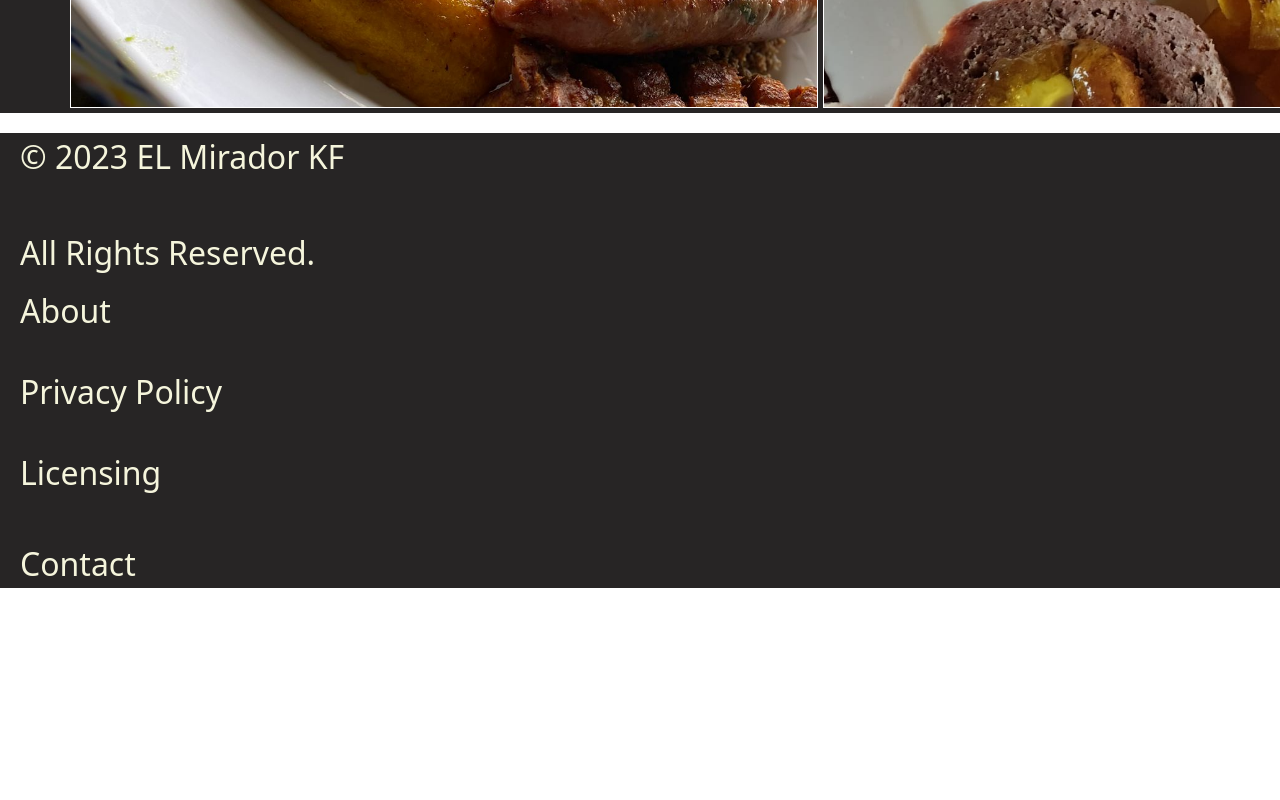
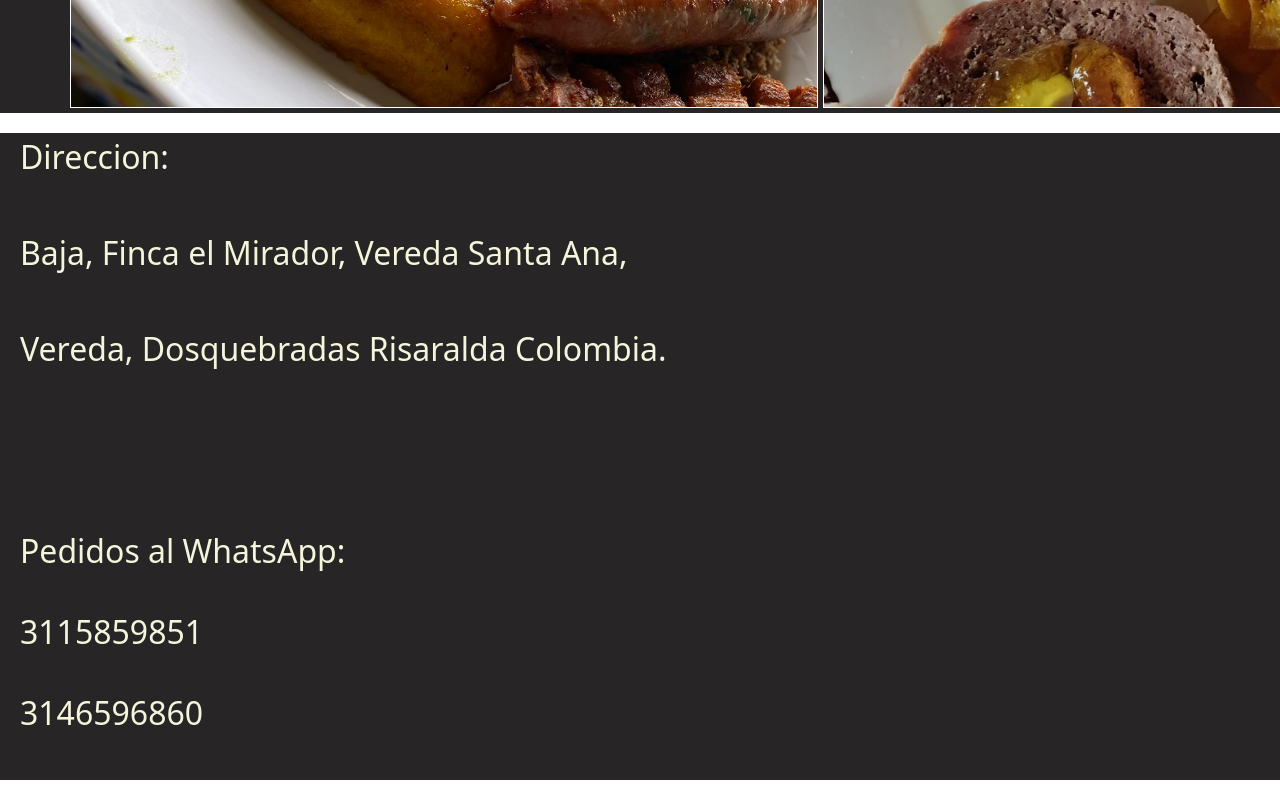
Before and after one commit to lehder/El-mirador-KF, an Angular app: page /home in a window 1280 px wide. Shown: the part 4312-5112 px from the top of the page. Before the commit the page ends 4920 px from the top, so only its background shows below. Built offline with nearby package versions, Linux system fonts and the light colour scheme.

Commit message:
Ajustes del font-size en el footer

```diff
--- a/src/app/domains/shared/components/contact/contact.component.css
+++ b/src/app/domains/shared/components/contact/contact.component.css
@@ -126,16 +126,15 @@
 
     @media screen and (max-width: 480px) {
       body {
-        width: -webkit-fill-available;
-        height: 800px;
-        ;
+        /* width: -webkit-fill-available; */
+        height: 1300px;
 
       }
       .contact {
         /*  border: 1px solid red; */
          background: rgb(39, 37, 37);
          width: 1670px;
-         height: 1000px;
+         height: 1300px;
          padding: 20px;
        }
        .form {
@@ -143,18 +142,28 @@
         margin:  auto;
         max-inline-size: 1100px;
       }
+      .form input, .form textarea {
+        height: 100px;
+        font-size: xx-large;
+      }
       .tag span {
-        font-size: 1rem;
+        font-size: 2.8rem;
         padding: 0;
       }
       .form label {
-        font-size: 0.8rem;
+        font-size: 2.8rem;
       }
       .h3 {
         font-size: 1.5rem;
       }
       .btn .primary .full {
-        font-size: 2.0rem;
+        font-size: 7.0rem;
+      }
+      .full {
+        height: 150px;
+      }
+      .btn.full {
+        font-size: 3rem;
       }
     }
 
--- a/src/app/domains/shared/components/footer/footer.component.html
+++ b/src/app/domains/shared/components/footer/footer.component.html
@@ -2,20 +2,22 @@
 
 <footer class="bg-black rounded-lg shadow m-4 dark:bg-gray-800">
     <div class="w-full mx-auto max-w-screen-xl p-4 md:flex md:items-center md:justify-between">
-      <span class="text-sm text-gray-500 sm:text-center dark:text-gray-400">© 2023 <a href="https://flowbite.com/" class="hover:underline">EL Mirador KF</a><br><br>All Rights Reserved.
-    </span>
+        <span class="text-sm text-gray-500 sm:text-center dark:text-gray-400"><a href="" class="hover:underline">Direccion:<br><br> Baja, Finca el Mirador, Vereda Santa Ana,<br><br> Vereda, Dosquebradas Risaralda Colombia. <br> <br>  </a><br><br>
+        </span>
+      <!-- <span class="text-sm text-gray-500 sm:text-center dark:text-gray-400">© 2023 <a href="" class="hover:underline">EL Mirador KF</a><br><br>All Rights Reserved.
+    </span>-->
     <ul class="flex flex-wrap items-center mt-3 text-sm font-medium text-gray-500 dark:text-gray-400 sm:mt-0">
         <li>
-            <a href="#" class="hover:underline me-4 md:me-6">About</a>
+            <a href="#" class="hover:underline me-4 md:me-6">Pedidos al WhatsApp: </a>
         </li>
         <li>
-            <a href="#" class="hover:underline me-4 md:me-6">Privacy Policy</a>
+            <a href="#" class="hover:underline me-4 md:me-6">3115859851</a>
         </li>
         <li>
-            <a href="#" class="hover:underline me-4 md:me-6">Licensing</a>
+            <a href="#" class="hover:underline me-4 md:me-6">3146596860</a>
         </li>
         <li>
-            <a href="#" class="hover:underline">Contact</a>
+            <a href="#" class="hover:underline"></a>
         </li>
     </ul>
     </div>
```
